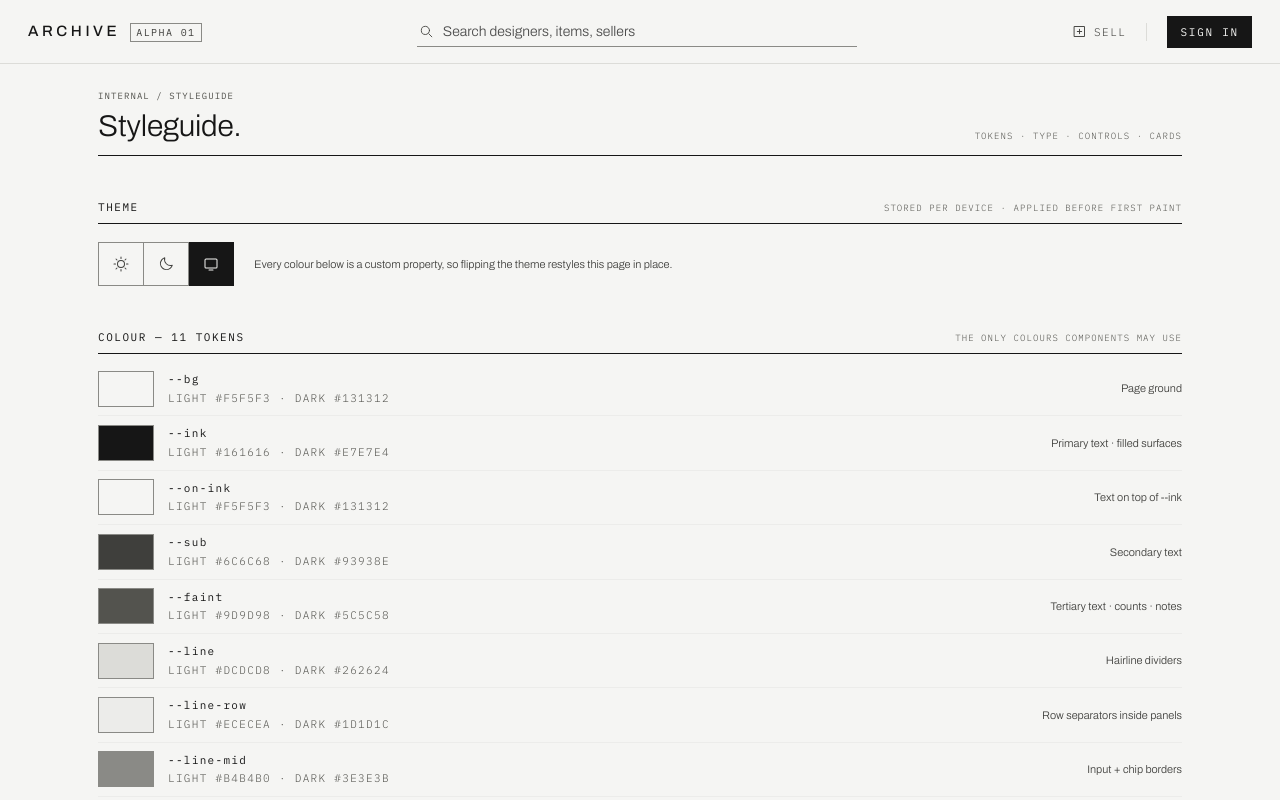
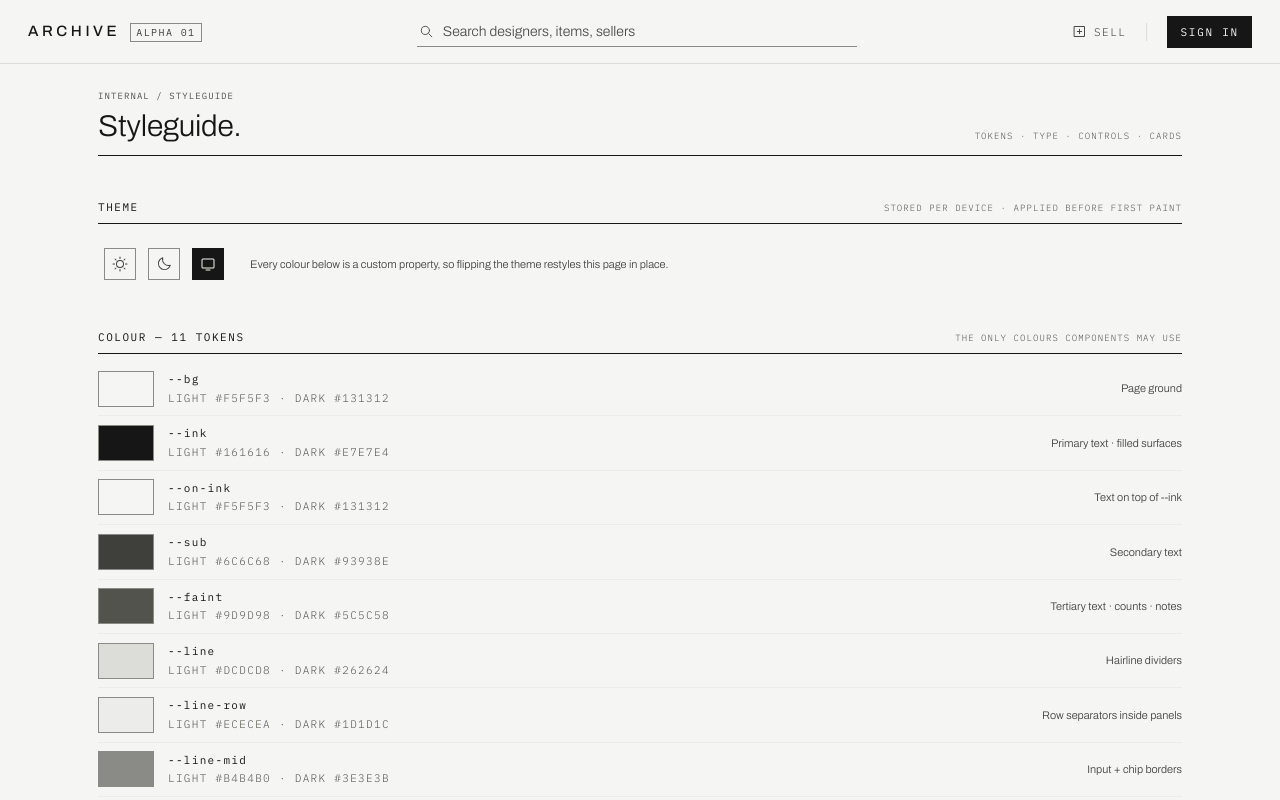
Before and after one commit to aetiusgular/resale-platform, a Next.js app: page /styleguide in a window 1280 px wide. Shown: the top 800 px of the page. Built offline with nearby package versions, Linux system fonts and the light colour scheme; no server answers.

Commit message:
ui(settings): theme toggle draws 32px squares inside 44px targets, matching the header avatar

```diff
--- a/app/components/theme.tsx
+++ b/app/components/theme.tsx
@@ -84,7 +84,7 @@ import { Sun, Moon, Monitor } from '@phosphor-icons/react/ssr'
 const THEME_ICON = { light: Sun, dark: Moon, system: Monitor } as const
 
 /** Segmented LIGHT / DARK (/ SYSTEM) control — icon-only, used in the account popout and Settings. */
-export function ThemeSegment({ options, compact }: { options: ThemeSetting[]; compact?: boolean }) {
+export function ThemeSegment({ options }: { options: ThemeSetting[]; compact?: boolean }) {
   const { setting, theme, setSetting } = useTheme()
   // Two-option control (popout) highlights the RESOLVED theme; the three-option
   // control (Settings) highlights the stored setting so SYSTEM is selectable.
@@ -98,7 +98,6 @@ export function ThemeSegment({ options, compact }: { options: ThemeSetting[]; co
           role="radio"
           aria-checked={current === s}
           className={`seg__opt${current === s ? ' is-on' : ''}`}
-          style={compact ? { padding: '0 12px' } : undefined}
           onClick={() => setSetting(s)}
           aria-label={s.toUpperCase()}
           title={s.toUpperCase()}
--- a/app/globals.css
+++ b/app/globals.css
@@ -555,7 +555,6 @@ input[type='number'] { -moz-appearance: textfield; appearance: textfield; }
 .acct-panel__foot { border-top: 1px solid var(--line); padding: 16px 20px; display: flex; flex-direction: column; gap: 14px; align-items: flex-start; }
 .acct-theme { display: flex; align-items: center; justify-content: space-between; width: 100%; }
 .acct-theme__label { font: 300 9px var(--font-mono); letter-spacing: 0.16em; color: var(--sub); }
-.acct-theme .seg__opt { padding: 0 12px; }
 .acct-signout { font: 300 14px var(--font-sans); color: var(--sub); text-align: left; background: transparent; padding: 0; }
 .acct-signout:hover { color: var(--ink); }
 
@@ -695,11 +694,15 @@ input[type='number'] { -moz-appearance: textfield; appearance: textfield; }
 .tier-bar__legend { display: flex; justify-content: space-between; align-items: baseline; padding-top: 8px; font: 400 9px var(--font-mono); letter-spacing: 0.1em; }
 .appearance-row { display: flex; align-items: center; justify-content: space-between; padding: 16px 0 0; }
 .appearance-row__title { font-size: 13px; font-weight: 400; }
-.seg { display: flex; }
-.seg__opt { display: inline-flex; align-items: center; justify-content: center; min-width: 44px; min-height: 44px; border: 1px solid var(--line-mid); border-left: none; color: var(--sub); padding: 0 14px; font: 300 9px var(--font-mono); letter-spacing: 0.14em; }
-.seg__opt:first-child { border-left: 1px solid var(--line-mid); }
+/* Theme toggle: each option is an invisible 44x44 target (AAA 2.5.5) with a 32px bordered
+   square drawn inside it, the same footprint as the avatar square in the header. */
+.seg { display: flex; gap: 0; }
+.seg__opt { position: relative; isolation: isolate; display: inline-flex; align-items: center; justify-content: center; width: 44px; height: 44px; padding: 0; border: none; background: transparent; color: var(--sub); }
+.seg__opt::before { content: ''; position: absolute; inset: 6px; border: 1px solid var(--line-mid); z-index: -1; }
 .seg__opt:hover { color: var(--ink); }
-.seg__opt.is-on { background: var(--ink); color: var(--on-ink); border-color: var(--ink); font-weight: 400; }
+.seg__opt:hover::before { border-color: var(--ink); }
+.seg__opt.is-on { color: var(--on-ink); }
+.seg__opt.is-on::before { background: var(--ink); border-color: var(--ink); }
 .danger-row { display: flex; align-items: center; gap: 16px; border-top: 1px solid var(--line); margin-top: 44px; padding-top: 20px; }
 .addr-grid { display: grid; grid-template-columns: 1fr 1fr; gap: 16px; padding: 22px 0 0; }
 .addr-card { border: 1px solid var(--line); padding: 14px 16px; }
@@ -980,6 +983,8 @@ input[type='number'] { -moz-appearance: textfield; appearance: textfield; }
   .saved-grid { grid-template-columns: repeat(2, 1fr); }
   .layout > .rail { display: none; }
   .nav-icon__label { position: absolute; width: 1px; height: 1px; padding: 0; margin: -1px; overflow: hidden; clip: rect(0, 0, 0, 0); white-space: nowrap; border: 0; }
+  /* Icon-only nav from here down: 20px glyphs inside the 44px targets. */
+  .header .nav-icon svg { width: 20px; height: 20px; }
   .msgs__list { width: 300px; }
   .auth-hero { display: none; }
   .auth-side { width: 100%; }
@@ -1079,7 +1084,6 @@ input[type='number'] { -moz-appearance: textfield; appearance: textfield; }
   .header__logo { font-size: 14px; }
   .header .header__alpha { display: none; }
   .header__actions { order: 2; margin-left: auto; gap: 5px; }
-  .header .nav-icon svg { width: 20px; height: 20px; }
   .search { order: 3; flex-basis: 100%; max-width: none; margin: 0 0 12px; }
   /* the search row belongs to browse + saved only (Mobile Pages 1A / 1C) */
   .search[data-mobile='hide'] { display: none; }
```
